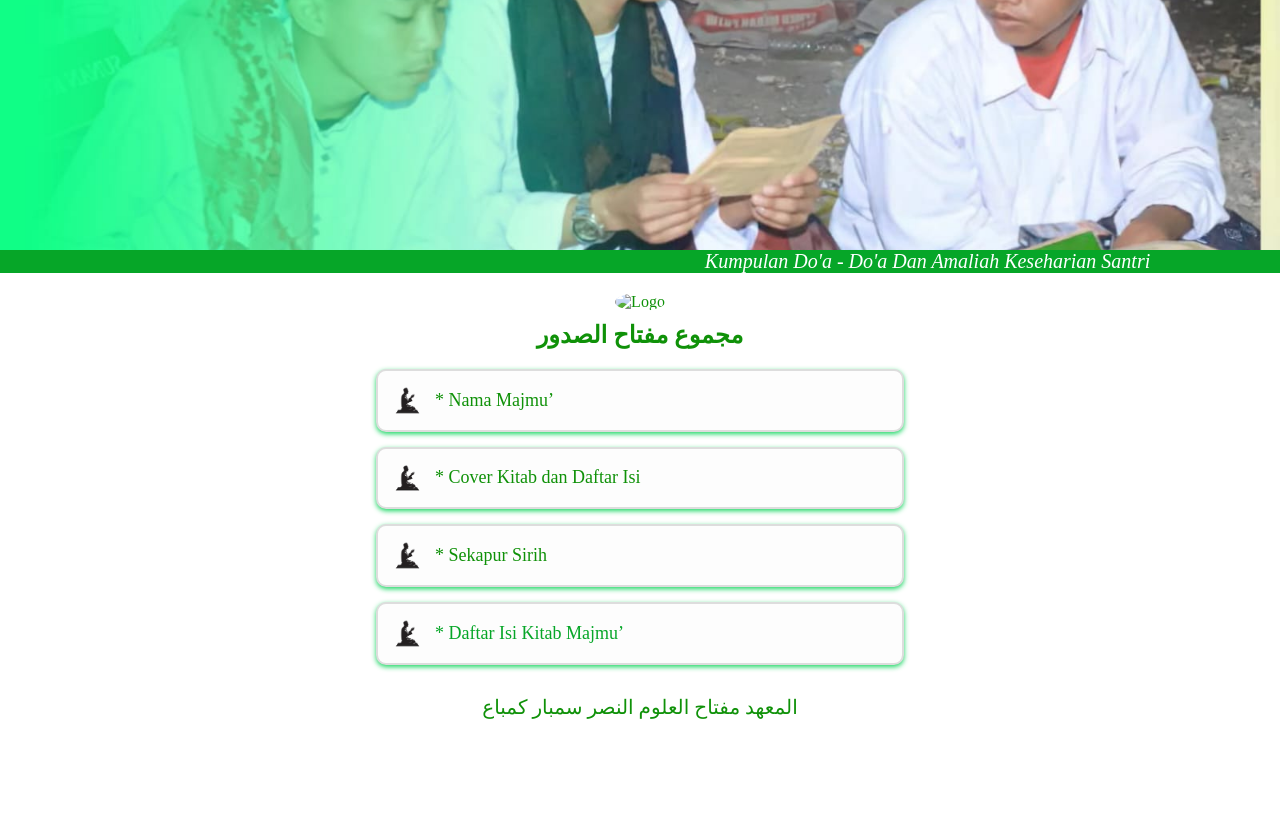
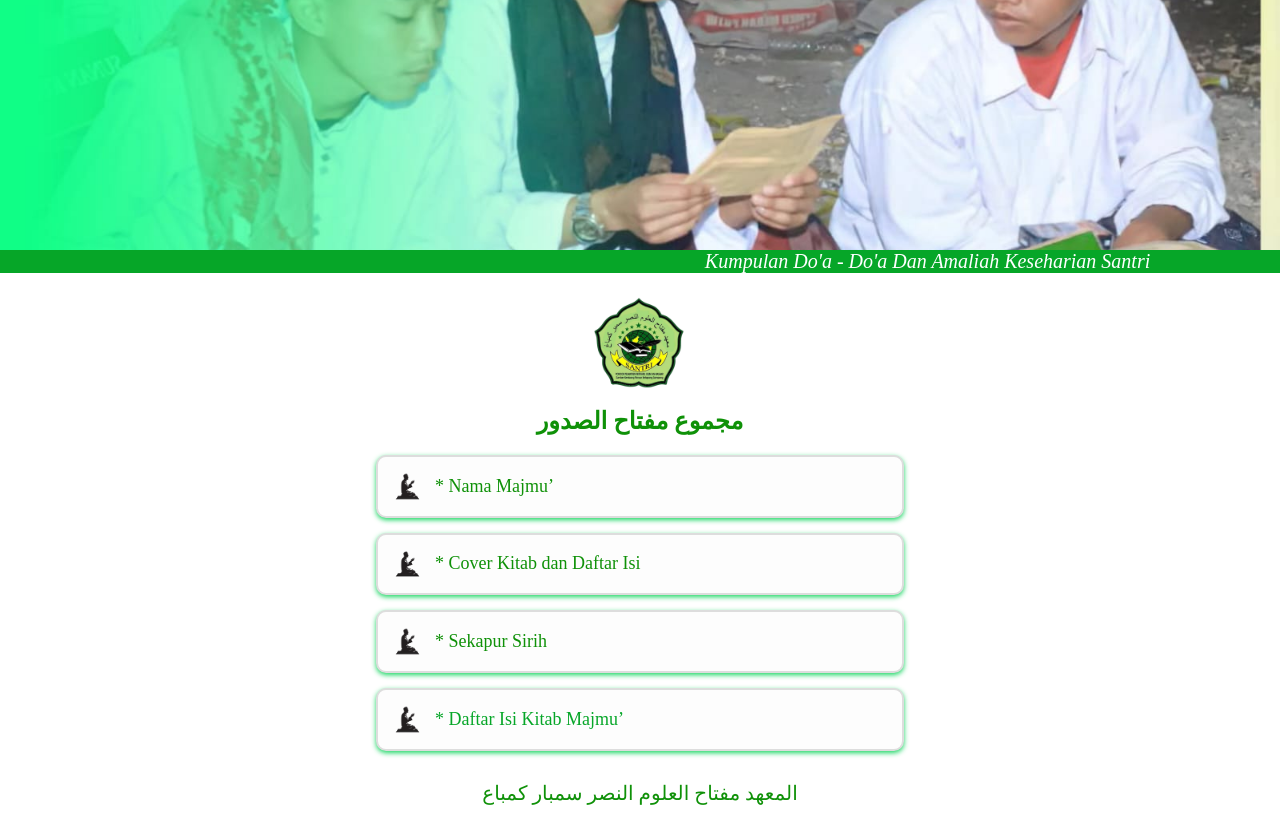
Before and after one commit to fendidarzelo-max/miftahus-sudur, a plain HTML site: page index.html in a window 1280 px wide. Before the commit the page ends 800 px from the top, so only its background shows below. Drawn offline with Linux system fonts and the light colour scheme.

Commit message:
Fix HTML structure and update logo image source

```diff
--- a/index.html
+++ b/index.html
@@ -122,7 +122,7 @@
 
   <!-- LOGO DAN JUDUL -->
   <div class="logo">
-    <img src="Logo.png" alt="Logo">
+    <img src="Logoo.png" alt="Logo">
     <h1>مجموع مفتاح الصدور</h1>
   </div>
 
```
